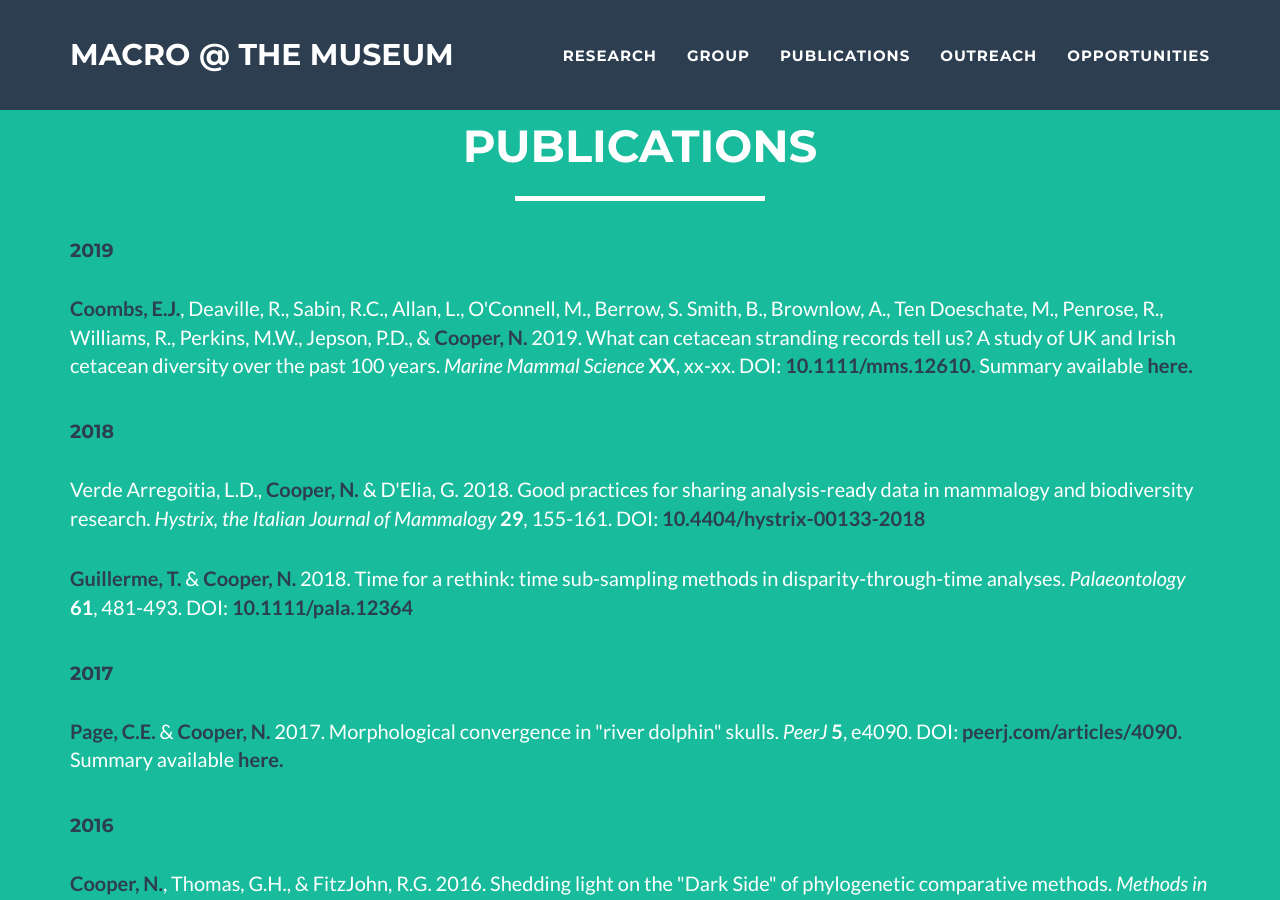
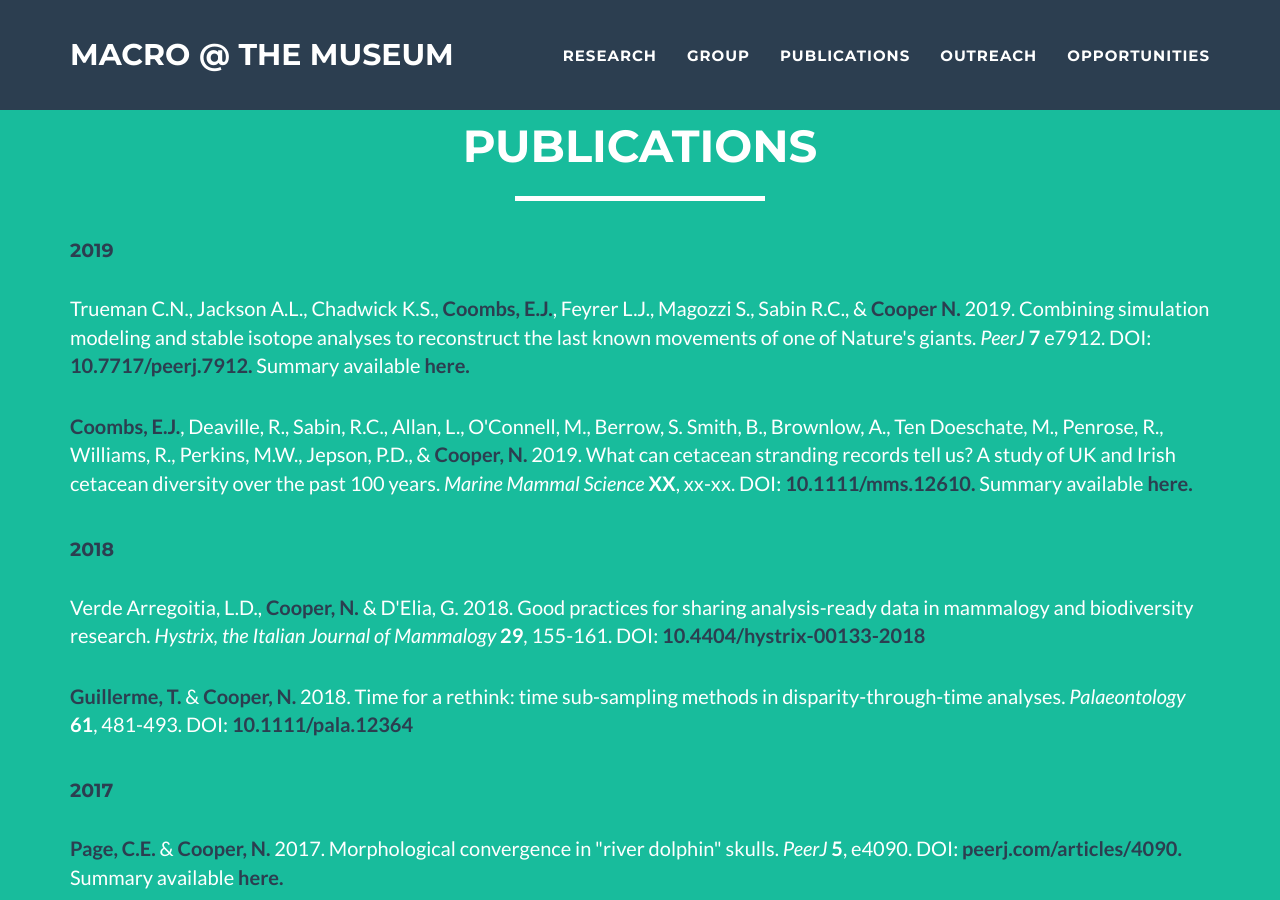
Before and after one commit to nhcooper123/nhcooper123.github.io, a Jekyll site: the page publications.html, which Jekyll copies as it is, in a window 1280 px wide and 900 px high. Built offline with Jekyll 4.4.1, drawn with Linux system fonts in a browser that asks for light colours; comment, search, counter and statistics services are not loaded.

Commit message:
Add whale paper

```diff
--- a/publications.html
+++ b/publications.html
@@ -96,6 +96,29 @@
 
 <h4><font color="2c3e50">2019</font></h4>
 
+<!-- &nbsp
+  <p>
+  <strong><font color="2c3e50">Cooper N.</font></strong>, Bond, A.L, Davis, J.L, Portela Miguez, R., Tomsett, L. &amp; Helgen, K.M.
+  2019.
+  Combining simulation modeling and stable isotope analyses to reconstruct the last known movements of one of Nature's giants.
+  <em>Proceedings of the Royal Society B: Biological Sciences</em>
+  <strong>?</strong>
+  ?.
+  DOI: <a href="http://doi.org/10.1098/rspb.2016.0049"><strong><font color="2c3e50">10.1098/rspb.2016.0049. </font></strong></a>
+  </p>-->
+
+&nbsp
+  <p>
+  Trueman C.N., Jackson A.L., Chadwick K.S., <strong><font color="2c3e50">Coombs, E.J.</font></strong>, Feyrer L.J., Magozzi S., Sabin R.C., &amp; <strong><font color="2c3e50">Cooper N.</font></strong>
+  2019.
+  Combining simulation modeling and stable isotope analyses to reconstruct the last known movements of one of Nature's giants.
+  <em>PeerJ</em>
+  <strong>7</strong>
+  e7912.
+  DOI: <a href="http://doi.org/10.7717/peerj.7912"><strong><font color="2c3e50">10.7717/peerj.7912. </font></strong></a>
+  Summary available <a href="https://www.nhm.ac.uk/discover/news/2018/september/secret-history-of-hope-the-blue-whale-finally-revealed.html"><strong><font color="2c3e50">here.</font></strong></a>
+  </p>
+
 &nbsp
   <p>
     <strong><font color="2c3e50">Coombs, E.J.</font></strong>, Deaville, R., Sabin, R.C., Allan, L., O'Connell, M., Berrow, S. Smith, B., Brownlow, A., Ten Doeschate, M., Penrose, R., Williams, R., Perkins, M.W., Jepson, P.D., &amp; <strong><font color="2c3e50">Cooper, N.</font></strong>
@@ -106,7 +129,6 @@
     xx-xx.
     DOI: <a href="https://doi.org/10.1111/mms.12610"><strong><font color="2c3e50">10.1111/mms.12610. </font></strong></a>
     Summary available <a href="https://www.nhm.ac.uk/discover/news/2019/march/historic-whale-and-dolphin-stranding-data-made-public-for-the-fi.html"><strong><font color="2c3e50">here.</font></strong></a>
-
   </p>
 
   &nbsp
```
